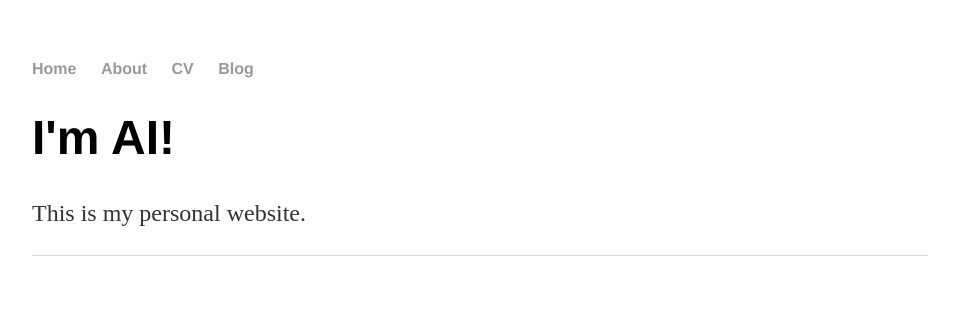
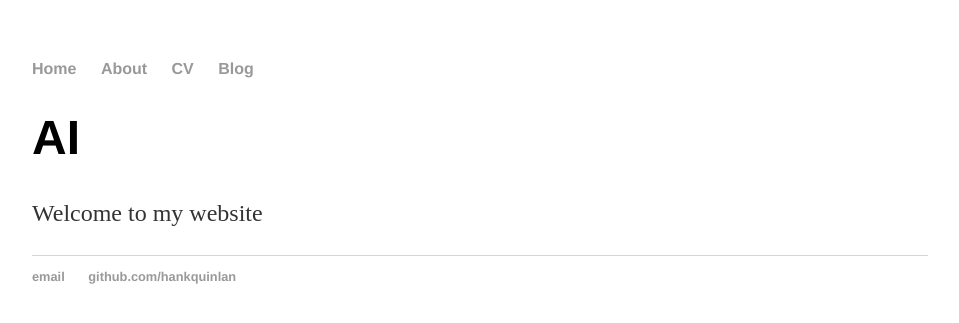
Before and after one commit to aiyer3/aiyer3.github.io, a Jekyll site: the page built from index.html, in a window 1280 px wide. Shown: the top 323 px of the page, without its empty margins (160-1119 px from the left). Built offline with Jekyll 4.4.1, drawn with Linux system fonts in a browser that asks for light colours.

Commit message:
Update index.html

```diff
--- a/index.html
+++ b/index.html
@@ -1,27 +1,8 @@
-<!DOCTYPE html>
-<html>
-	<head>
-		<title>AI</title>
-		<!-- link to main stylesheet -->
-		<link rel="stylesheet" type="text/css" href="/css/main.css">
-	</head>
-	<body>
-		<nav>
-    		<ul>
-        		<li><a href="/">Home</a></li>
-	        	<li><a href="/about">About</a></li>
-        		<li><a href="/cv">CV</a></li>
-        		<li><a href="/blog">Blog</a></li>
-    		</ul>
-		</nav>
-		<div class="container">
-    		<div class="blurb">
-        		<h1>I'm AI!</h1>
-				<p>This is my personal website.</p>
-    		</div><!-- /.blurb -->
-		</div><!-- /.container -->
-		<footer>
-
-		</footer>
-	</body>
-</html>
+---
+layout: default
+title: Hank Quinlan, Horrible Cop
+---
+<div class="blurb">
+	<h1>AI</h1>
+	<p>Welcome to my website</p>
+</div><!-- /.blurb -->
```
